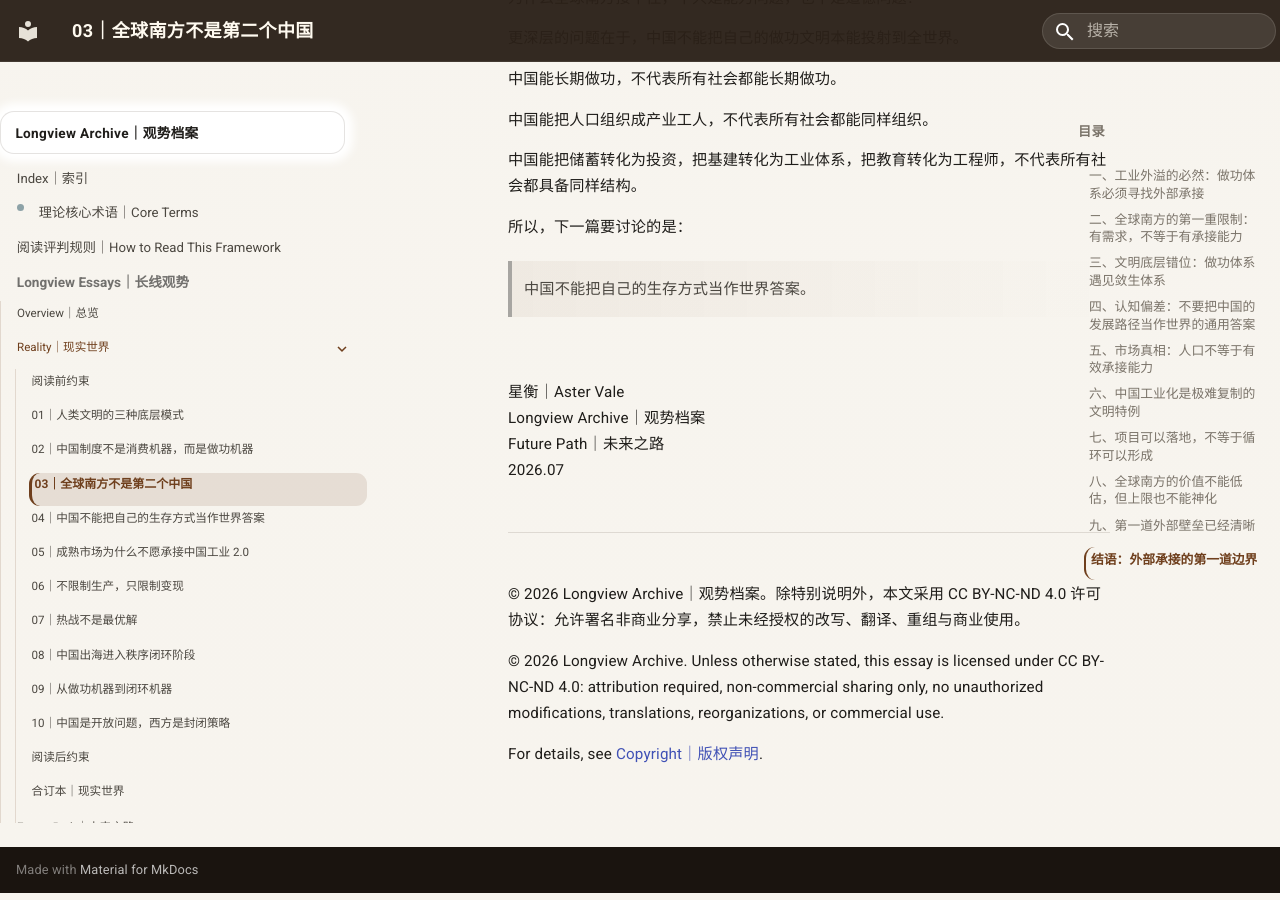
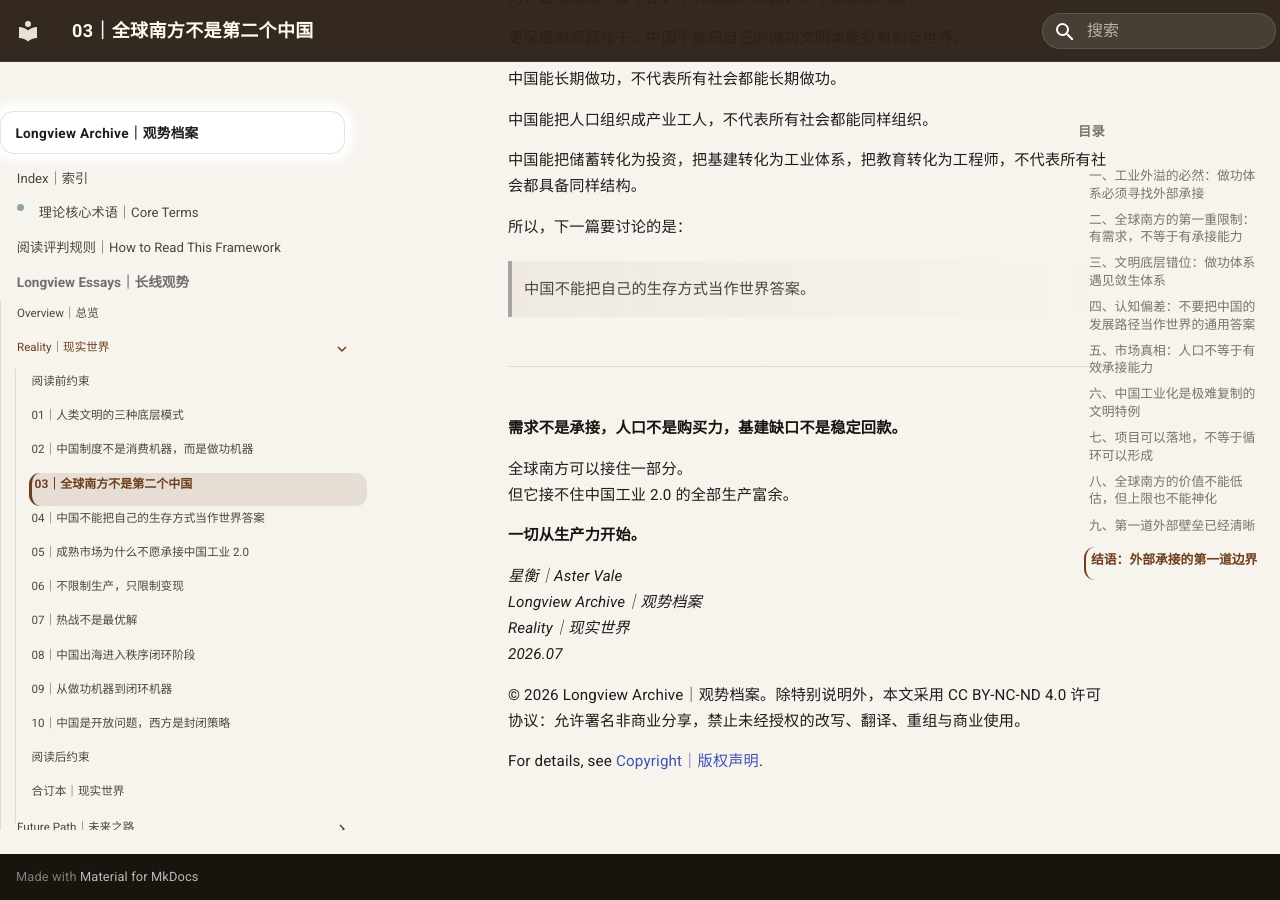
Before and after one commit to guanshi1688/longview-archive, an MkDocs documentation site: the page built from docs/essays/reality/03.md, in a window 1280 px wide and 900 px high, scrolled down 15475 px. Built offline with MkDocs 1.6.1 and Material for MkDocs 9.7.7, drawn with Linux system fonts in a browser that asks for light colours.

Commit message:
Update 03.md

```diff
--- a/docs/essays/reality/03.md
+++ b/docs/essays/reality/03.md
@@ -648,17 +648,20 @@
 > 中国不能把自己的生存方式当作世界答案。
 
 
-<br>
+---
 
-星衡｜Aster Vale<br>
-Longview Archive｜观势档案<br>
-Future Path｜未来之路<br>
-2026.07
+**需求不是承接，人口不是购买力，基建缺口不是稳定回款。**
 
----
+全球南方可以接住一部分。
+但它接不住中国工业 2.0 的全部生产富余。
+
+**一切从生产力开始。**
+
+*星衡｜Aster Vale*
+*Longview Archive｜观势档案*
+*Reality｜现实世界*
+*2026.07*
 
 © 2026 Longview Archive｜观势档案。除特别说明外，本文采用 CC BY-NC-ND 4.0 许可协议：允许署名非商业分享，禁止未经授权的改写、翻译、重组与商业使用。
 
-© 2026 Longview Archive. Unless otherwise stated, this essay is licensed under CC BY-NC-ND 4.0: attribution required, non-commercial sharing only, no unauthorized modifications, translations, reorganizations, or commercial use.
-
 For details, see [Copyright｜版权声明](/copyright/).
```
